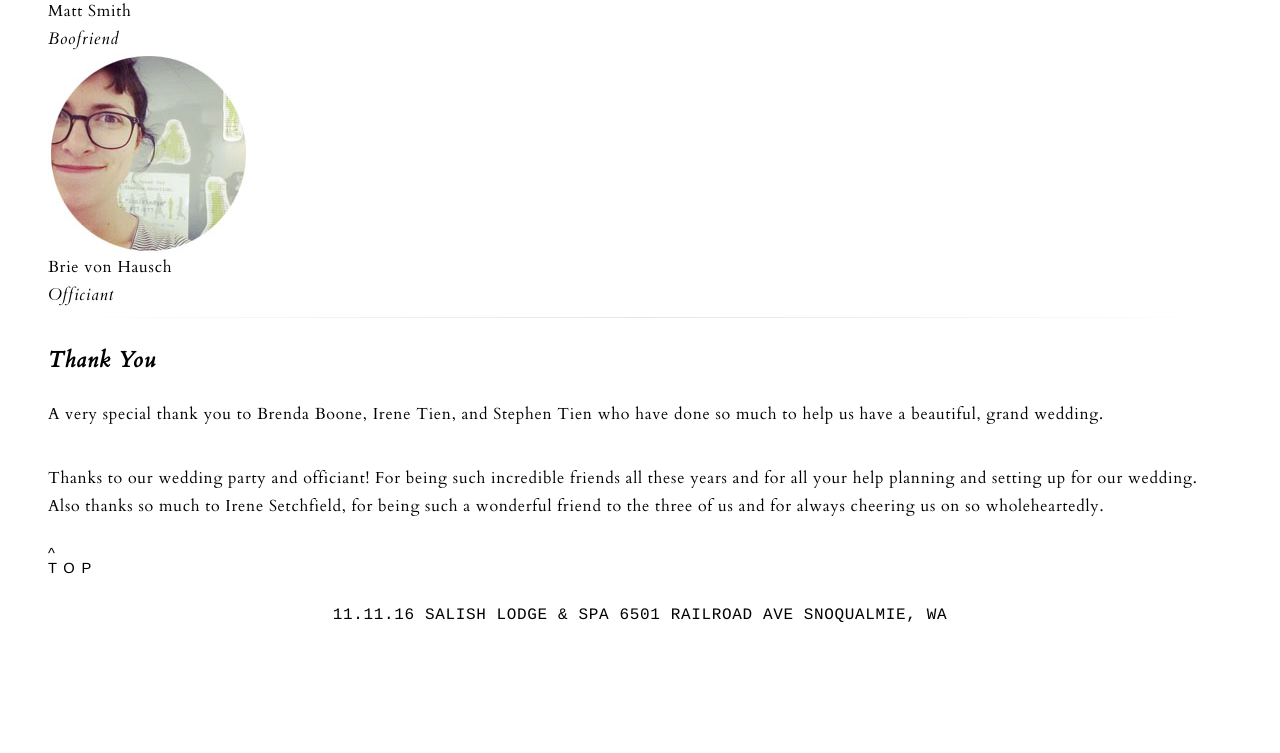
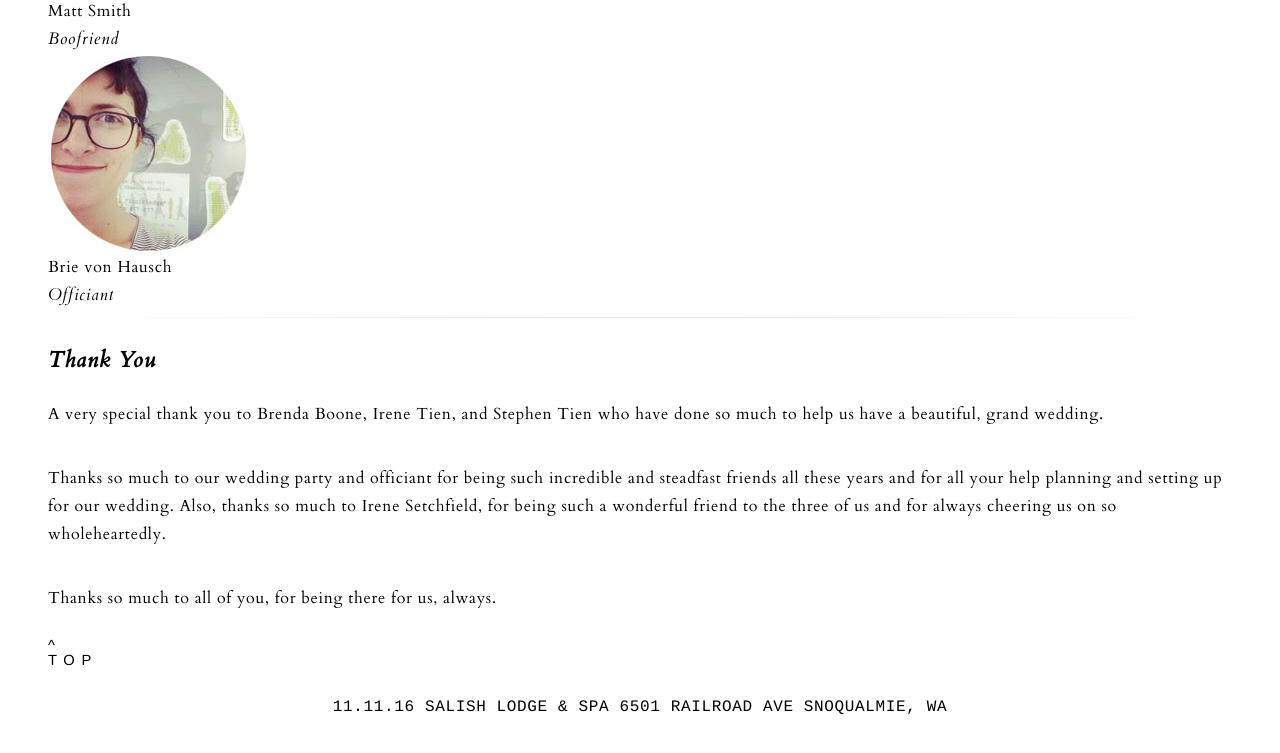
Before and after one commit to njtien/wedding_website, a website: page src/html/index.html in a window 1280 px wide. Shown: the part 3912-4665 px from the top of the page. Before the commit the page ends 4599 px from the top, so only its background shows below. Drawn offline with nearby package versions, Linux system fonts and the light colour scheme; files that its build step writes are made by us from their sources; files whose address does not match are found by name.

Commit message:
thank you edit

```diff
--- a/src/html/index.html
+++ b/src/html/index.html
@@ -38,8 +38,7 @@
         We have been together for 10 years. A decade! On 11.11, we will be celebrating our 11-year anniversary and wedding.
       </p>
       <p>
-        We grew up on the east coast, lived in the midwest, and recently moved to the west coast. We tried <em>really</em> hard to find a place to have a wedding that would not be difficult for our guests to get to, but in the end, no matter where we
-        chose, the majority if not all of our guests would have to travel by plane or at least car. We decided we might as well run with it and make it a destination wedding.
+        We grew up on the east coast, lived in the midwest, and recently moved to the west coast. We tried <em>really</em> hard to find a place to have a wedding that would not be difficult for our guests to get to, but in the end, no matter where we chose, the majority if not all of our guests would have to travel by plane or at least car. We decided we might as well run with it and make it a destination wedding.
       </p>
       <p>
         It'll be quite an adventure and we really hope you can make the trip. We're so happy we'll get a chance to have all of you meet or reunite! We are so excited to see all of you again; it really has been much too long.
@@ -165,7 +164,10 @@
       <p>A very special thank you to Brenda Boone, Irene Tien, and Stephen Tien who have done so much to help us have a beautiful, grand wedding.
       </p>
       <p>
-        Thanks to our wedding party and officiant! For being such incredible friends all these years and for all your help planning and setting up for our wedding. Also thanks so much to Irene Setchfield, for being such a wonderful friend to the three of us and for always cheering us on so wholeheartedly.
+        Thanks so much to our wedding party and officiant for being such incredible and steadfast friends all these years and for all your help planning and setting up for our wedding. Also, thanks so much to Irene Setchfield, for being such a wonderful friend to the three of us and for always cheering us on so wholeheartedly.
+      </p>
+      <p>
+        Thanks so much to all of you, for being there for us, always.
       </p>
     </div>
   </div>
```
